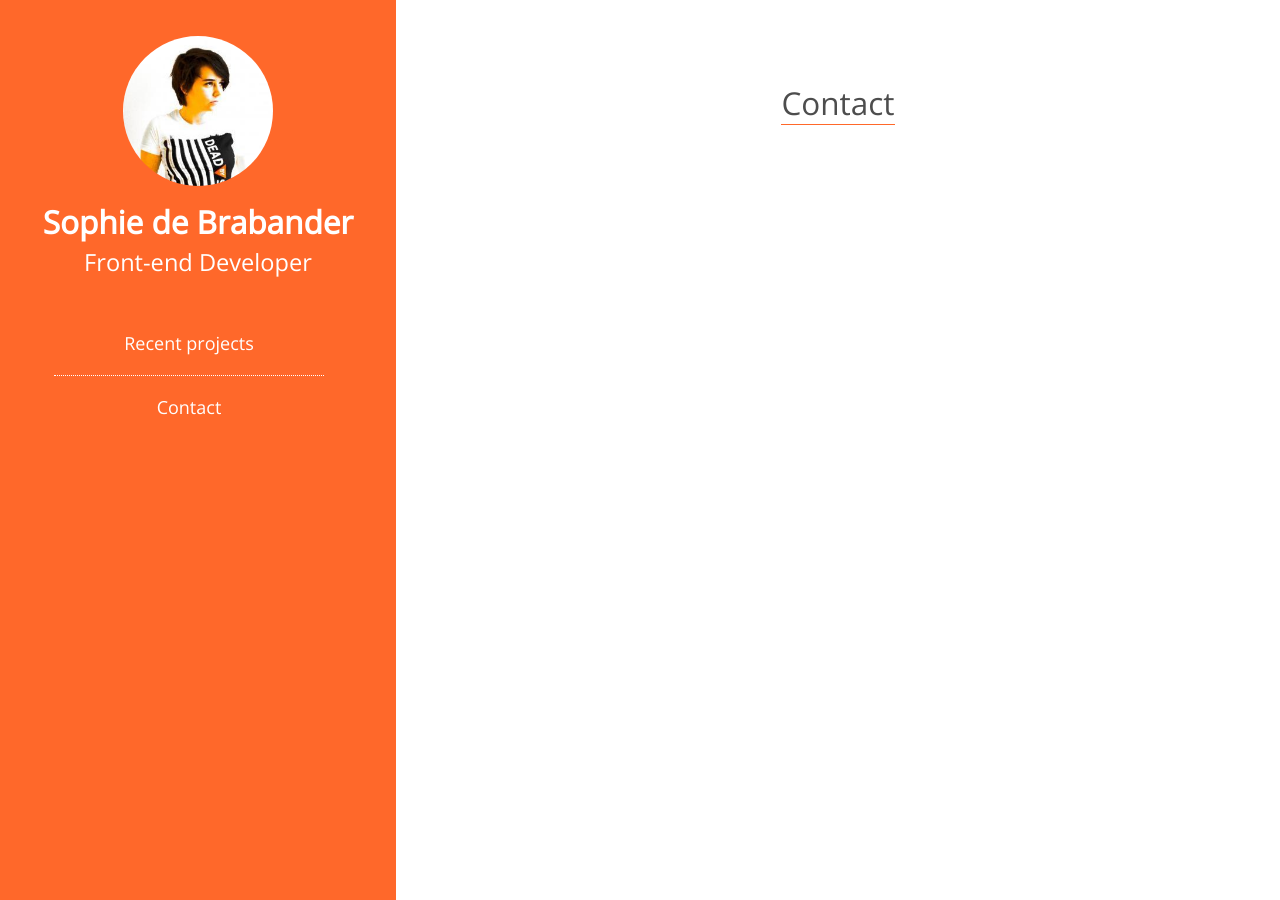
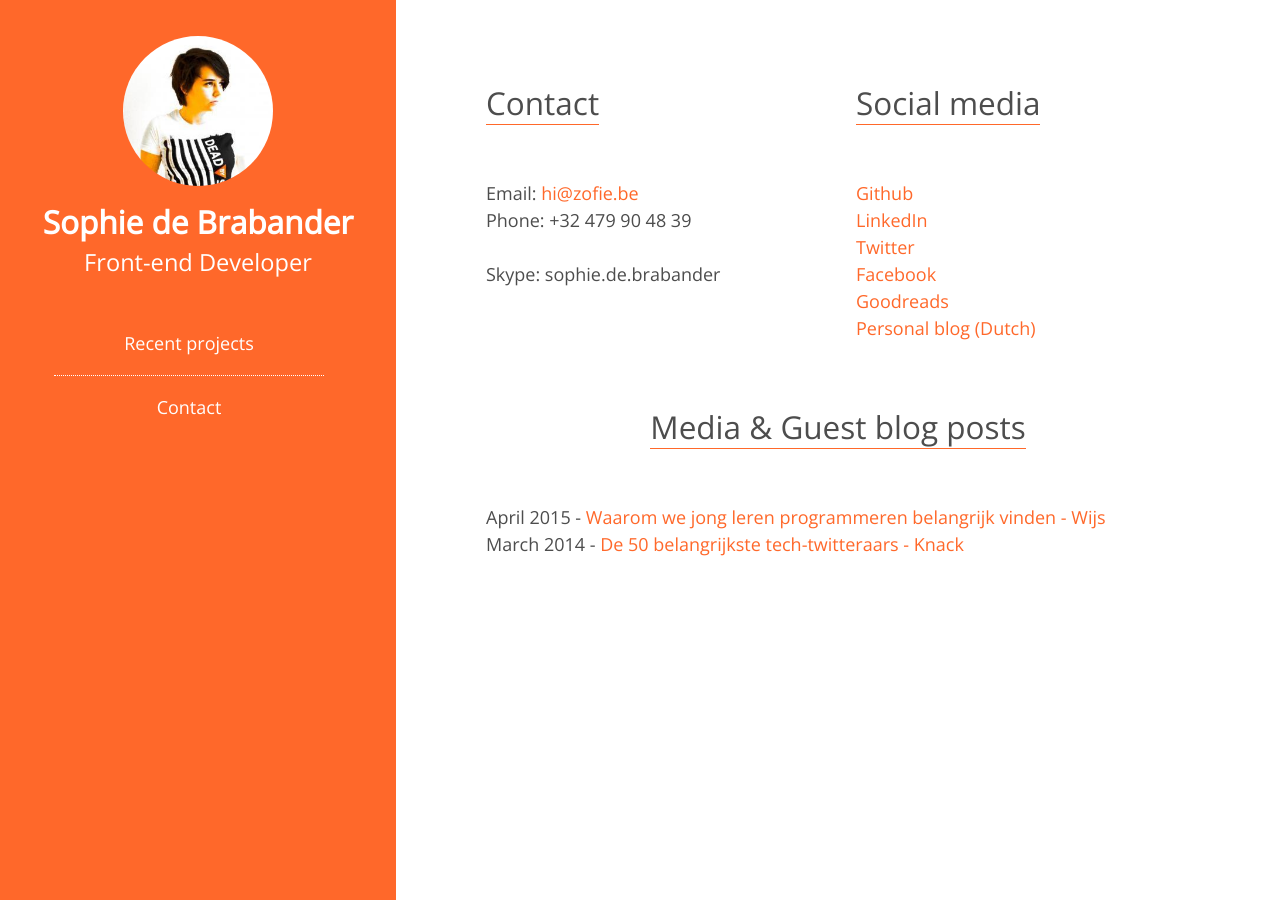
Before and after one commit to Zofie/zofie.github.io, a Jekyll site: the page built from contact.html, in a window 1280 px wide. Built offline with Jekyll 4.4.1, drawn with Linux system fonts in a browser that asks for light colours; nearby versions of some CDN libraries.

Commit message:
Updated contact page

```diff
--- a/contact.html
+++ b/contact.html
@@ -7,7 +7,60 @@ weight: 3
 menu: main
 ---
 <section class="c-holder">
-  <div class="c-holder__inner">
-    <h1 class="u-page-title"><span>Contact</span></h1>
+
+    <div class="c-holder__inner-small">
+  <div class="o-grid o-grid--gutter">
+    <div class="o-grid__item u-1-of-2-bp4 u-pb-2">
+      <h1 class="u-page-title u-align-left-bp4"><span>Contact</span></h1>
+
+      <ul class="o-list c-list-bullet">
+        <li>
+          Email: <a href="mailto:hi@zofie.be">hi@zofie.be</a>
+        </li>
+        <li>
+          Phone: +32 479 90 48 39
+          <br><br>
+        </li>
+        <li>
+          Skype: sophie.de.brabander
+        </li>
+      </ul>
+    </div>
+
+    <div class="o-grid__item u-1-of-2-bp4 u-pb-2">
+      <h1 class="u-page-title u-align-left-bp4"><span>Social media</span></h1>
+
+      <ul class="o-list c-list-bullet">
+        <li>
+          <a href="http://www.github.com/zofie" target="_blank" >Github</a>
+        </li>
+        <li>
+          <a href="https://be.linkedin.com/in/sophiedebrabander" target="_blank" >LinkedIn</a>
+        </li>
+        <li>
+          <a href="http://www.twitter.com/zofie" target="_blank" >Twitter</a>
+        </li>
+        <li>
+          <a href="https://www.facebook.com/sophiedebrabander" target="_blank" >Facebook</a>
+        </li>
+        <li>
+          <a href="https://www.goodreads.com/zofie" target="_blank" >Goodreads</a>
+        </li>
+        <li>
+          <a href="http://sophiedebrabander.be" target="_blank" >Personal blog (Dutch)</a>
+        </li>
+      </ul>
+    </div>
+  </div>
+  </div>
+
+  <div class="c-holder__inner-small">
+    <h1 class="u-page-title"><span>Media & Guest blog posts</span>
+    </h1>
+
+    <ul class="o-list c-list-bullet">
+      <li>April 2015 - <a href="https://wijs.be/nl/trends-inzichten/blog/detail/waarom-we-jong-leren-programmeren-belangrijk-vinden" target="_blank">Waarom we jong leren programmeren belangrijk vinden - Wijs</a></li>
+      <li>March 2014 - <a href="http://datanews.knack.be/ict/nieuws/de-50-belangrijkste-tech-twitteraars/article-normal-296451.html" target="_blank">De 50 belangrijkste tech-twitteraars - Knack</a></li>
+    </ul>
   </div>
 </section>
--- a/css/screen.css
+++ b/css/screen.css
@@ -425,7 +425,7 @@ caption { font-family: "Open Sans", sans-serif; font-weight: 700; text-align: ce
 
 @media (min-width: 60em) { .c-holder__inner { max-width: 60em; margin: 0 auto; } }
 
-@media (min-width: 60em) { .c-holder__post-inner { max-width: 40em; margin: 0 auto; } }
+@media (min-width: 60em) { .c-holder__inner-small, .c-holder__post-inner { max-width: 40em; margin: 0 auto; } }
 
 .c-holder--alpha { background-color: #ddd; padding-left: 2rem; padding-right: 2rem; padding-top: 2rem; padding-bottom: 2rem; }
 
@@ -1262,8 +1262,9 @@ li > .c-list-number { margin: 0; padding-left: 1rem; padding-right: 0rem; }
 
 .u-bold { font-weight: 700; }
 
-.u-page-title { text-align: center; padding-bottom: 2rem; }
+.u-page-title { text-align: center; padding-bottom: 1rem; }
 .u-page-title > span { border-bottom: 1px solid #ff682a; font-size: 1.75rem; line-height: 1.28571em; }
+@media (min-width: 60em) { .u-page-title { padding-bottom: 2rem; } }
 
 .u-color-alpha { color: #ff682a; }
 
@@ -1273,6 +1274,8 @@ li > .c-list-number { margin: 0; padding-left: 1rem; padding-right: 0rem; }
 
 .u-no-border { border: none; text-decoration: none; }
 .u-no-border:hover { border: none; text-decoration: none; }
+
+@media (min-width: 60em) { .u-align-left-bp4 { text-align: left; } }
 
 /* Utilities: Print --- Print stylesheet
 */
--- a/scss/_components.holders.scss
+++ b/scss/_components.holders.scss
@@ -24,6 +24,7 @@
   }
 }
 
+.c-holder__inner-small,
 .c-holder__post-inner {
   @include mq($bp4) {
     max-width: 40em;
```
Also changed, not shown: index.html (+0 -20 lines), scss/_utilities.states.scss (+11 -1 lines), 1 other file.
